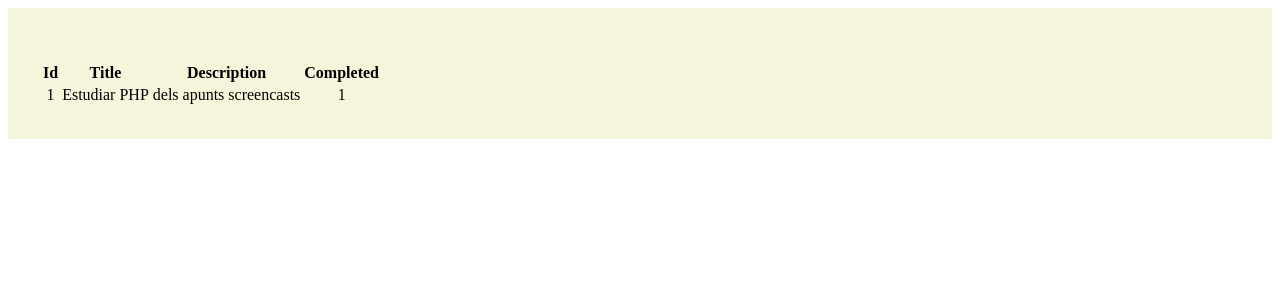
After one commit to JoanBayo/MP09_phpBayo, a PHP site: page /resources/views/index.blade.php in a window 1280 px wide. The commit adds this page. Shown: the top 300 px of the page. Run offline with PHP 8.4, Linux system fonts and the light colour scheme; the template is opened without the code that fills it, so the values that code supplies are empty.

Commit message:
Video 1 casi acabat

```diff
--- a/php_for_laravel_developers/holamon.php
+++ /dev/null
@@ -1,4 +0,0 @@
-#!/usr/bin/env php
-<?php
-
-echo 'Hola mon!';
--- /dev/null
+++ b/php_for_laravel_developers/resources/views/index.blade.php
@@ -0,0 +1,37 @@
+<!doctype html>
+<html lang="en">
+<head>
+    <meta charset="UTF-8">
+    <meta name="viewport"
+          content="width=device-width, user-scalable=no, initial-scale=1.0, maximum-scale=1.0, minimum-scale=1.0">
+    <meta http-equiv="X-UA-Compatible" content="ie=edge">
+    <title>Document</title>
+    <style>
+        header {
+            background: beige;
+            padding: 2em;
+            text-align: center;
+        }
+    </style>
+</head>
+<body>
+<header>
+    <h1><?=$greeting;?></h1>
+    <table>
+        <tr>
+            <th>Id</th>
+            <th>Title</th>
+            <th>Description</th>
+            <th>Completed</th>
+        </tr>
+
+        <tr>
+            <td>1</td>
+            <td>Estudiar PHP</td>
+            <td>dels apunts screencasts</td>
+            <td>1</td>
+        </tr>
+    </table>
+</header>
+</body>
+</html>
```
Also changed, not shown: php_for_laravel_developers/app/Task.php (added, +17 -0 lines), php_for_laravel_developers/app/helpers.php (added, +9 -0 lines), php_for_laravel_developers/app/index.php (added, +30 -0 lines), php_for_laravel_developers/index.php (+4 -18 lines), php_for_laravel_developers/index.html (added).
